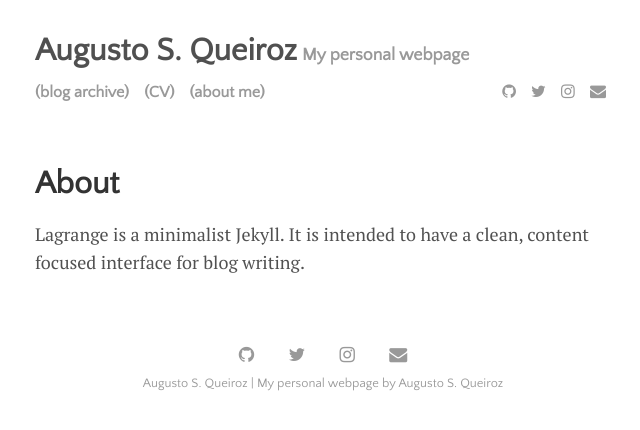
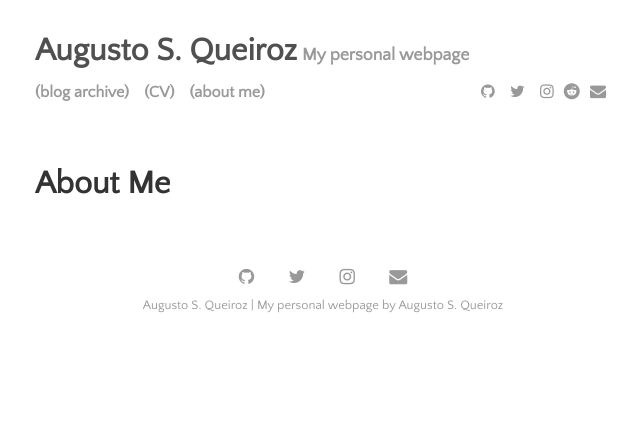
Before and after one commit to AugustoQueiroz/augustoqueiroz.github.io, a Jekyll site: the page built from menu/about.md, in a window 1280 px wide. Shown: the top 430 px of the page, without its empty margins (317-957 px from the left). Built offline with Jekyll 4.4.1, drawn with Linux system fonts in a browser that asks for light colours; nearby versions of some CDN libraries.

Commit message:
Added Reddit

```diff
--- a/_config.yml
+++ b/_config.yml
@@ -14,6 +14,7 @@ author:
   github:            "AugustoQueiroz"
   facebook:
   linkedin:
+  reddit:            "MoonGosling"
 navigation:
 - title: (blog&nbsp;archive)
   url: /blog
--- a/_includes/menu.html
+++ b/_includes/menu.html
@@ -17,6 +17,9 @@
     {% if site.author.linkedin %}
       <a href="https://linkedin.com/in/{{ site.author.linkedin }}"><i class="fa fa-linkedin" aria-hidden="true" target="_blank"></i></a>
     {% endif %}
+    {% if site.author.reddit %}
+      <a href="https://reddit.com/u/{{ site.author.reddit }}"><i class="fa fa-reddit" aria-hidden="true" target="_blank"></i></a>
+    {% endif %}
     {% if site.author.email %}
       <a href="mailto:{{ site.author.email }}"><i class="fa fa-envelope" aria-hidden="true" target="_blank"></i></a>
     {% endif %}
--- a/menu/about.md
+++ b/menu/about.md
@@ -1,5 +1,4 @@
 ---
 layout: page
-title: About
+title: About Me
 ---
-Lagrange is a minimalist Jekyll. It is intended to have a clean, content focused interface for blog writing.
```
